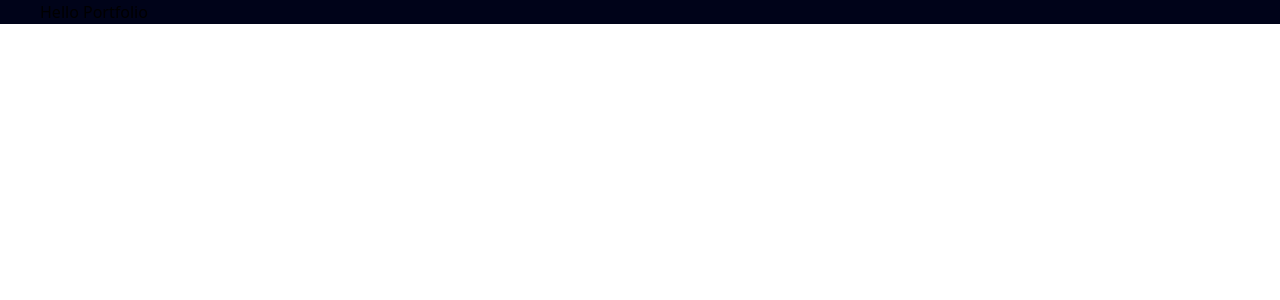
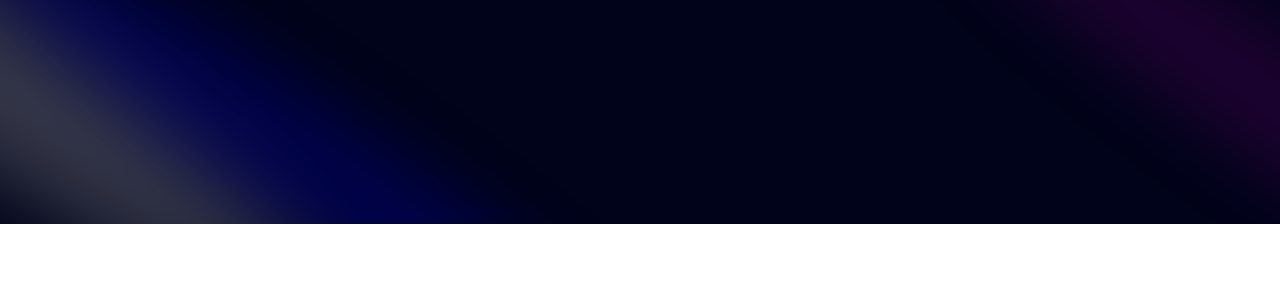
Before and after one commit to wesmith3/Portfolio2.0, a Next.js app: page / in a window 1280 px wide. Shown: the top 300 px of the page. Built offline with nearby package versions, Linux system fonts and the light colour scheme.

Commit message:
adds all tailwind styling

```diff
--- a/app/globals.css
+++ b/app/globals.css
@@ -1,3 +1,89 @@
 @tailwind base;
 @tailwind components;
 @tailwind utilities;
+
+@layer base {
+  :root {
+    --background: 0 0% 100%;
+    --foreground: 240 10% 3.9%;
+
+    --card: 0 0% 100%;
+    --card-foreground: 240 10% 3.9%;
+
+    --popover: 0 0% 100%;
+    --popover-foreground: 240 10% 3.9%;
+
+    --primary: 240 5.9% 10%;
+    --primary-foreground: 0 0% 98%;
+
+    --secondary: 240 4.8% 95.9%;
+    --secondary-foreground: 240 5.9% 10%;
+
+    --muted: 240 4.8% 95.9%;
+    --muted-foreground: 240 3.8% 46.1%;
+
+    --accent: 240 4.8% 95.9%;
+    --accent-foreground: 240 5.9% 10%;
+
+    --destructive: 0 84.2% 60.2%;
+    --destructive-foreground: 0 0% 98%;
+
+    --border: 240 5.9% 90%;
+    --input: 240 5.9% 90%;
+    --ring: 240 10% 3.9%;
+
+    --radius: 0.5rem;
+  }
+
+  .dark {
+    --background: 240 10% 3.9%;
+    --foreground: 0 0% 98%;
+
+    --card: 240 10% 3.9%;
+    --card-foreground: 0 0% 98%;
+
+    --popover: 240 10% 3.9%;
+    --popover-foreground: 0 0% 98%;
+
+    --primary: 0 0% 98%;
+    --primary-foreground: 240 5.9% 10%;
+
+    --secondary: 240 3.7% 15.9%;
+    --secondary-foreground: 0 0% 98%;
+
+    --muted: 240 3.7% 15.9%;
+    --muted-foreground: 240 5% 64.9%;
+
+    --accent: 240 3.7% 15.9%;
+    --accent-foreground: 0 0% 98%;
+
+    --destructive: 0 62.8% 30.6%;
+    --destructive-foreground: 0 0% 98%;
+
+    --border: 240 3.7% 15.9%;
+    --input: 240 3.7% 15.9%;
+    --ring: 240 4.9% 83.9%;
+  }
+}
+
+@layer base {
+  * {
+    @apply border-border !scroll-smooth;
+  }
+  body {
+    @apply bg-background text-foreground;
+  }
+  button {
+    @apply active:outline-none;
+  }
+}
+
+@layer utilities {
+  .heading {
+    @apply font-bold text-4xl md:text-5xl text-center;
+  }
+
+  .black-gradient {
+    background: linear-gradient(90deg, #161a31 0%, #06091f 100%);
+  }
+}
--- a/app/page.tsx
+++ b/app/page.tsx
@@ -1,8 +1,10 @@
+import Hero from "@/components/Hero";
+
 export default function Home() {
   return (
     <main className="relative bg-black-100 flex justify-center items-center flex-col overflow-hidden mx-auto sm:px-10 px-5">
       <div className="max-w-7xl w-full">
-        <h1>Hello Portfolio</h1>
+        <Hero />
       </div>
     </main>
   );
--- /dev/null
+++ b/components/Hero.tsx
@@ -0,0 +1,16 @@
+import React from 'react'
+import { Spotlight } from './ui/Spotlight'
+
+function Hero() {
+  return (
+    <div className='pb-20 pt-36'>
+        <div>
+            <Spotlight className="-top-40 -left-10 md:-left-32 md:-top-20 h-screen" fill="white"/>
+            <Spotlight className="top-10 left-full h-[80vh] w-[50vw]" fill="purple"/>
+            <Spotlight className="top-28 left-80 h-[80vh] w-[50vw]" fill="blue"/>
+        </div>
+    </div>
+  )
+}
+
+export default Hero
--- /dev/null
+++ b/components/ui/Spotlight.tsx
@@ -0,0 +1,56 @@
+import React from "react";
+import { cn } from "@/utils/cn";
+
+type SpotlightProps = {
+  className?: string;
+  fill?: string;
+};
+
+export const Spotlight = ({ className, fill }: SpotlightProps) => {
+  return (
+    <svg
+      className={cn(
+        "animate-spotlight pointer-events-none absolute z-[1]  h-[169%] w-[138%] lg:w-[84%] opacity-0",
+        className
+      )}
+      xmlns="http://www.w3.org/2000/svg"
+      viewBox="0 0 3787 2842"
+      fill="none"
+    >
+      <g filter="url(#filter)">
+        <ellipse
+          cx="1924.71"
+          cy="273.501"
+          rx="1924.71"
+          ry="273.501"
+          transform="matrix(-0.822377 -0.568943 -0.568943 0.822377 3631.88 2291.09)"
+          fill={fill || "white"}
+          fillOpacity="0.21"
+        ></ellipse>
+      </g>
+      <defs>
+        <filter
+          id="filter"
+          x="0.860352"
+          y="0.838989"
+          width="3785.16"
+          height="2840.26"
+          filterUnits="userSpaceOnUse"
+          colorInterpolationFilters="sRGB"
+        >
+          <feFlood floodOpacity="0" result="BackgroundImageFix"></feFlood>
+          <feBlend
+            mode="normal"
+            in="SourceGraphic"
+            in2="BackgroundImageFix"
+            result="shape"
+          ></feBlend>
+          <feGaussianBlur
+            stdDeviation="151"
+            result="effect1_foregroundBlur_1065_8"
+          ></feGaussianBlur>
+        </filter>
+      </defs>
+    </svg>
+  );
+};
--- a/tailwind.config.ts
+++ b/tailwind.config.ts
@@ -1,21 +1,203 @@
 import type { Config } from "tailwindcss";
+import svgToDataUri from "mini-svg-data-uri";
+import colors from "tailwindcss/colors";
 
-const config: Config = {
+const {
+  default: flattenColorPalette,
+} = require("tailwindcss/lib/util/flattenColorPalette");
+
+const config = {
+  darkMode: ["class"],
   content: [
-    "./pages/**/*.{js,ts,jsx,tsx,mdx}",
-    "./components/**/*.{js,ts,jsx,tsx,mdx}",
-    "./app/**/*.{js,ts,jsx,tsx,mdx}",
+    "./pages/**/*.{ts,tsx}",
+    "./components/**/*.{ts,tsx}",
+    "./app/**/*.{ts,tsx}",
+    "./src/**/*.{ts,tsx}",
+    "./data/**/*.{ts,tsx}",
   ],
+  prefix: "",
   theme: {
+    container: {
+      center: true,
+      padding: "2rem",
+      screens: {
+        "2xl": "1400px",
+      },
+    },
     extend: {
       colors: {
         black: {
-          DEFAULT: '#000',
-          100: '#000319'
-        }
+          DEFAULT: "#000",
+          100: "#000319",
+          200: "rgba(17, 25, 40, 0.75)",
+          300: "rgba(255, 255, 255, 0.125)",
+        },
+        white: {
+          DEFAULT: "#FFF",
+          100: "#BEC1DD",
+          200: "#C1C2D3",
+        },
+        blue: {
+          "100": "#E4ECFF",
+        },
+        purple: "#CBACF9",
+        border: "hsl(var(--border))",
+        input: "hsl(var(--input))",
+        ring: "hsl(var(--ring))",
+        background: "hsl(var(--background))",
+        foreground: "hsl(var(--foreground))",
+        primary: {
+          DEFAULT: "hsl(var(--primary))",
+          foreground: "hsl(var(--primary-foreground))",
+        },
+        secondary: {
+          DEFAULT: "hsl(var(--secondary))",
+          foreground: "hsl(var(--secondary-foreground))",
+        },
+        destructive: {
+          DEFAULT: "hsl(var(--destructive))",
+          foreground: "hsl(var(--destructive-foreground))",
+        },
+        muted: {
+          DEFAULT: "hsl(var(--muted))",
+          foreground: "hsl(var(--muted-foreground))",
+        },
+        accent: {
+          DEFAULT: "hsl(var(--accent))",
+          foreground: "hsl(var(--accent-foreground))",
+        },
+        popover: {
+          DEFAULT: "hsl(var(--popover))",
+          foreground: "hsl(var(--popover-foreground))",
+        },
+        card: {
+          DEFAULT: "hsl(var(--card))",
+          foreground: "hsl(var(--card-foreground))",
+        },
+      },
+      borderRadius: {
+        lg: "var(--radius)",
+        md: "calc(var(--radius) - 2px)",
+        sm: "calc(var(--radius) - 4px)",
+      },
+      keyframes: {
+        "accordion-down": {
+          from: { height: "0" },
+          to: { height: "var(--radix-accordion-content-height)" },
+        },
+        "accordion-up": {
+          from: { height: "var(--radix-accordion-content-height)" },
+          to: { height: "0" },
+        },
+        spotlight: {
+          "0%": {
+            opacity: "0",
+            transform: "translate(-72%, -62%) scale(0.5)",
+          },
+          "100%": {
+            opacity: "1",
+            transform: "translate(-50%,-40%) scale(1)",
+          },
+        },
+        shimmer: {
+          from: {
+            backgroundPosition: "0 0",
+          },
+          to: {
+            backgroundPosition: "-200% 0",
+          },
+        },
+        moveHorizontal: {
+          "0%": {
+            transform: "translateX(-50%) translateY(-10%)",
+          },
+          "50%": {
+            transform: "translateX(50%) translateY(10%)",
+          },
+          "100%": {
+            transform: "translateX(-50%) translateY(-10%)",
+          },
+        },
+        moveInCircle: {
+          "0%": {
+            transform: "rotate(0deg)",
+          },
+          "50%": {
+            transform: "rotate(180deg)",
+          },
+          "100%": {
+            transform: "rotate(360deg)",
+          },
+        },
+        moveVertical: {
+          "0%": {
+            transform: "translateY(-50%)",
+          },
+          "50%": {
+            transform: "translateY(50%)",
+          },
+          "100%": {
+            transform: "translateY(-50%)",
+          },
+        },
+        scroll: {
+          to: {
+            transform: "translate(calc(-50% - 0.5rem))",
+          },
+        },
+      },
+      animation: {
+        "accordion-down": "accordion-down 0.2s ease-out",
+        "accordion-up": "accordion-up 0.2s ease-out",
+        spotlight: "spotlight 2s ease .75s 1 forwards",
+        shimmer: "shimmer 2s linear infinite",
+        first: "moveVertical 30s ease infinite",
+        second: "moveInCircle 20s reverse infinite",
+        third: "moveInCircle 40s linear infinite",
+        fourth: "moveHorizontal 40s ease infinite",
+        fifth: "moveInCircle 20s ease infinite",
+        scroll:
+          "scroll var(--animation-duration, 40s) var(--animation-direction, forwards) linear infinite",
       },
     },
   },
-  plugins: [],
-};
+  plugins: [
+    require("tailwindcss-animate"),
+    addVariablesForColors,
+    function ({ matchUtilities, theme }: any) {
+      matchUtilities(
+        {
+          "bg-grid": (value: any) => ({
+            backgroundImage: `url("${svgToDataUri(
+              `<svg xmlns="http://www.w3.org/2000/svg" viewBox="0 0 32 32" width="100" height="100" fill="none" stroke="${value}"><path d="M0 .5H31.5V32"/></svg>`
+            )}")`,
+          }),
+          "bg-grid-small": (value: any) => ({
+            backgroundImage: `url("${svgToDataUri(
+              `<svg xmlns="http://www.w3.org/2000/svg" viewBox="0 0 32 32" width="8" height="8" fill="none" stroke="${value}"><path d="M0 .5H31.5V32"/></svg>`
+            )}")`,
+          }),
+          "bg-dot": (value: any) => ({
+            backgroundImage: `url("${svgToDataUri(
+              `<svg xmlns="http://www.w3.org/2000/svg" viewBox="0 0 32 32" width="16" height="16" fill="none"><circle fill="${value}" id="pattern-circle" cx="10" cy="10" r="1.6257413380501518"></circle></svg>`
+            )}")`,
+          }),
+        },
+        { values: flattenColorPalette(theme("backgroundColor")), type: "color" }
+      );
+    },
+  ],
+} satisfies Config;
+
+function addVariablesForColors({ addBase, theme }: any) {
+  let allColors = flattenColorPalette(theme("colors"));
+  let newVars = Object.fromEntries(
+    Object.entries(allColors).map(([key, val]) => [`--${key}`, val])
+  );
+
+  addBase({
+    ":root": newVars,
+  });
+}
+
 export default config;
--- /dev/null
+++ b/utils/cn.ts
@@ -0,0 +1,6 @@
+import { ClassValue, clsx } from "clsx";
+import { twMerge } from "tailwind-merge";
+
+export function cn(...inputs: ClassValue[]) {
+  return twMerge(clsx(inputs));
+}
```
Also changed, not shown: package.json (+9 -4 lines), 1 other file (tests, documents, lock files or other folders).
